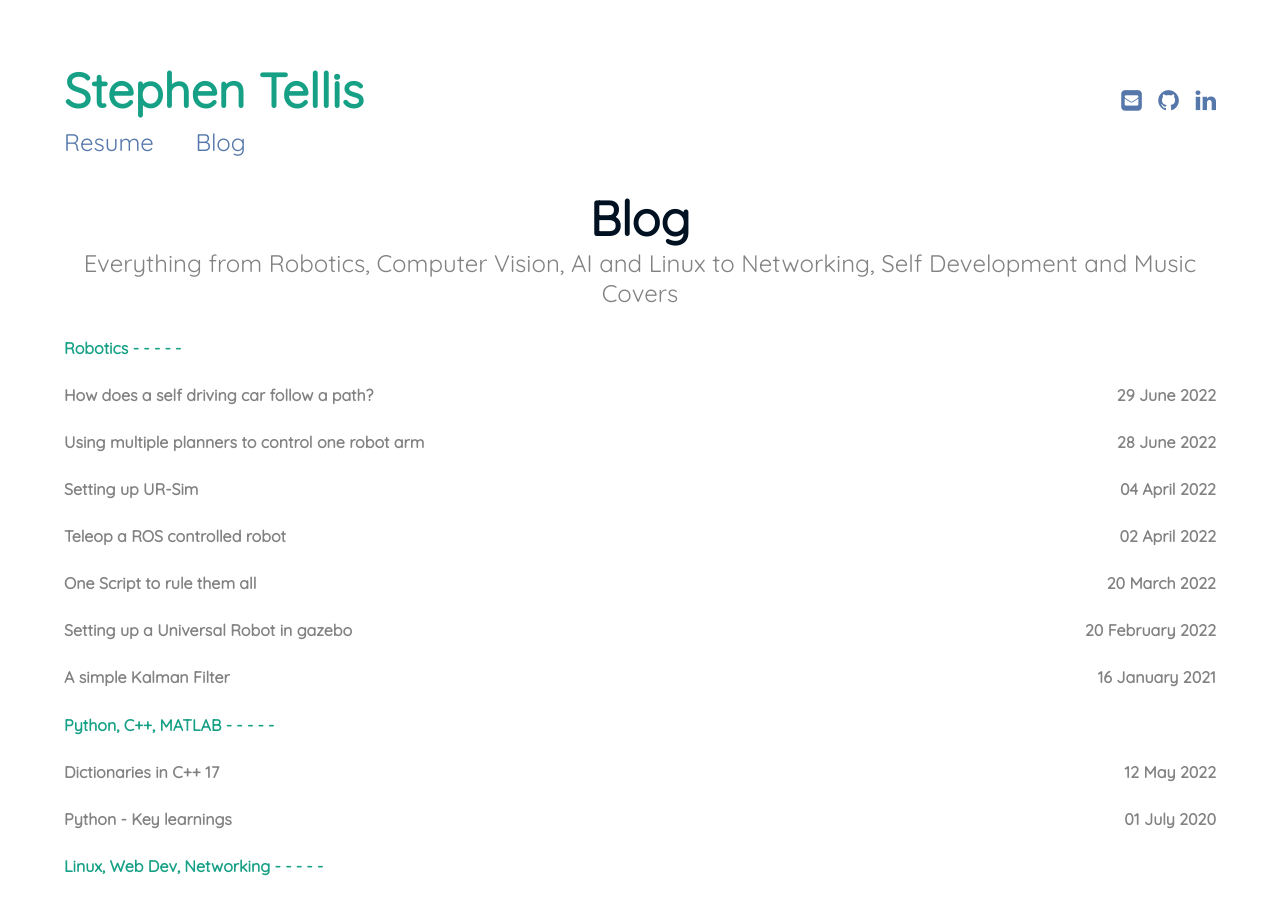
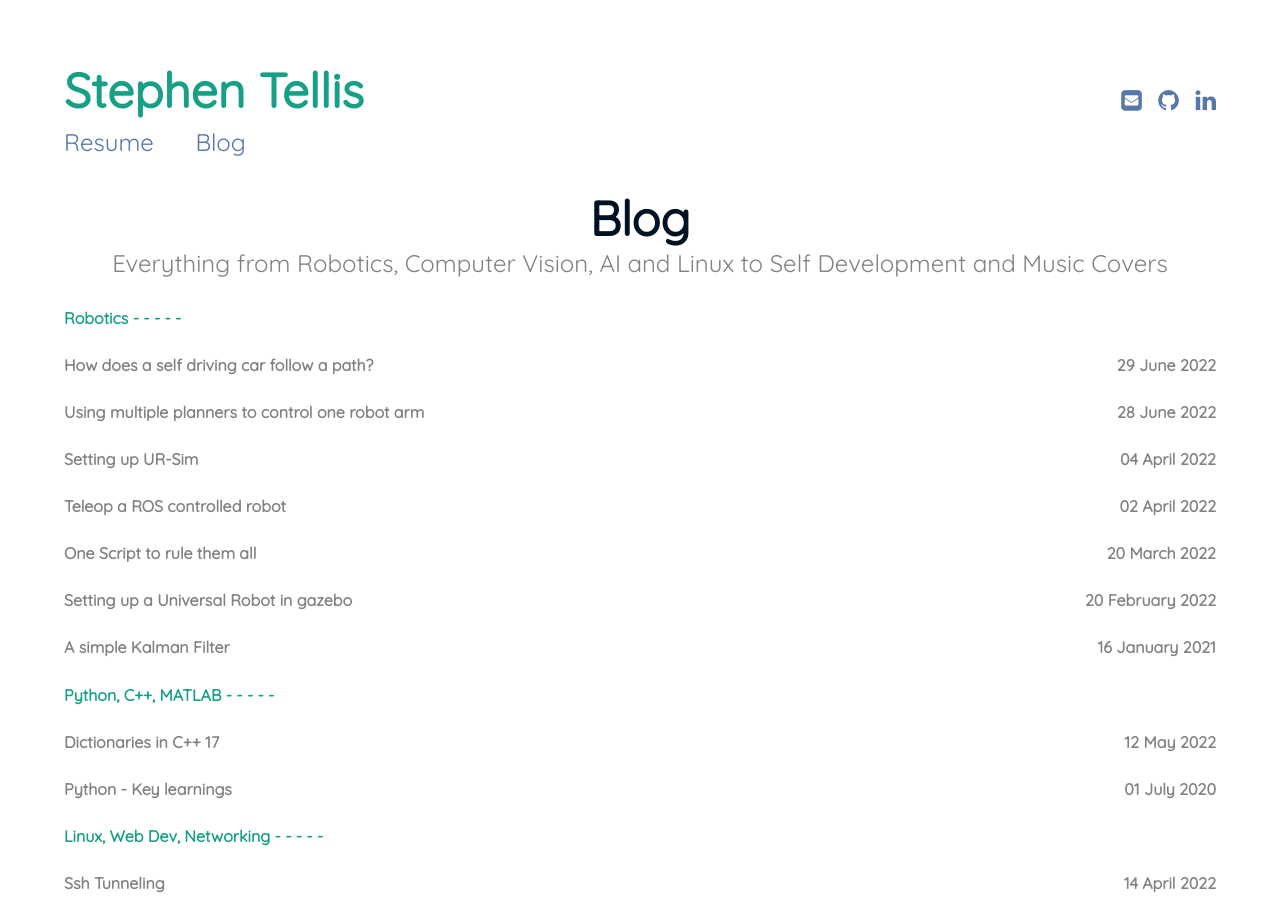
Before and after one commit to Stephen-Tellis/home, a Jekyll site: the page built from blog.md, in a window 1280 px wide and 900 px high. Built offline with Jekyll 4.4.1, drawn with Linux system fonts in a browser that asks for light colours.

```diff
--- a/blog.md
+++ b/blog.md
@@ -1,7 +1,7 @@
 ---
 layout: page
 title: Blog
-subtitle: Everything from Robotics, Computer Vision, AI and Linux to Networking, Self Development and Music Covers
+subtitle: Everything from Robotics, Computer Vision, AI and Linux to Self Development and Music Covers
 ---
 
 <div>
```
Also changed, not shown: _posts/2022-06-28-multiple-planners-moveit.md (+3 -0 lines), _posts/2022-06-29-self-driving.md (+3 -0 lines).
